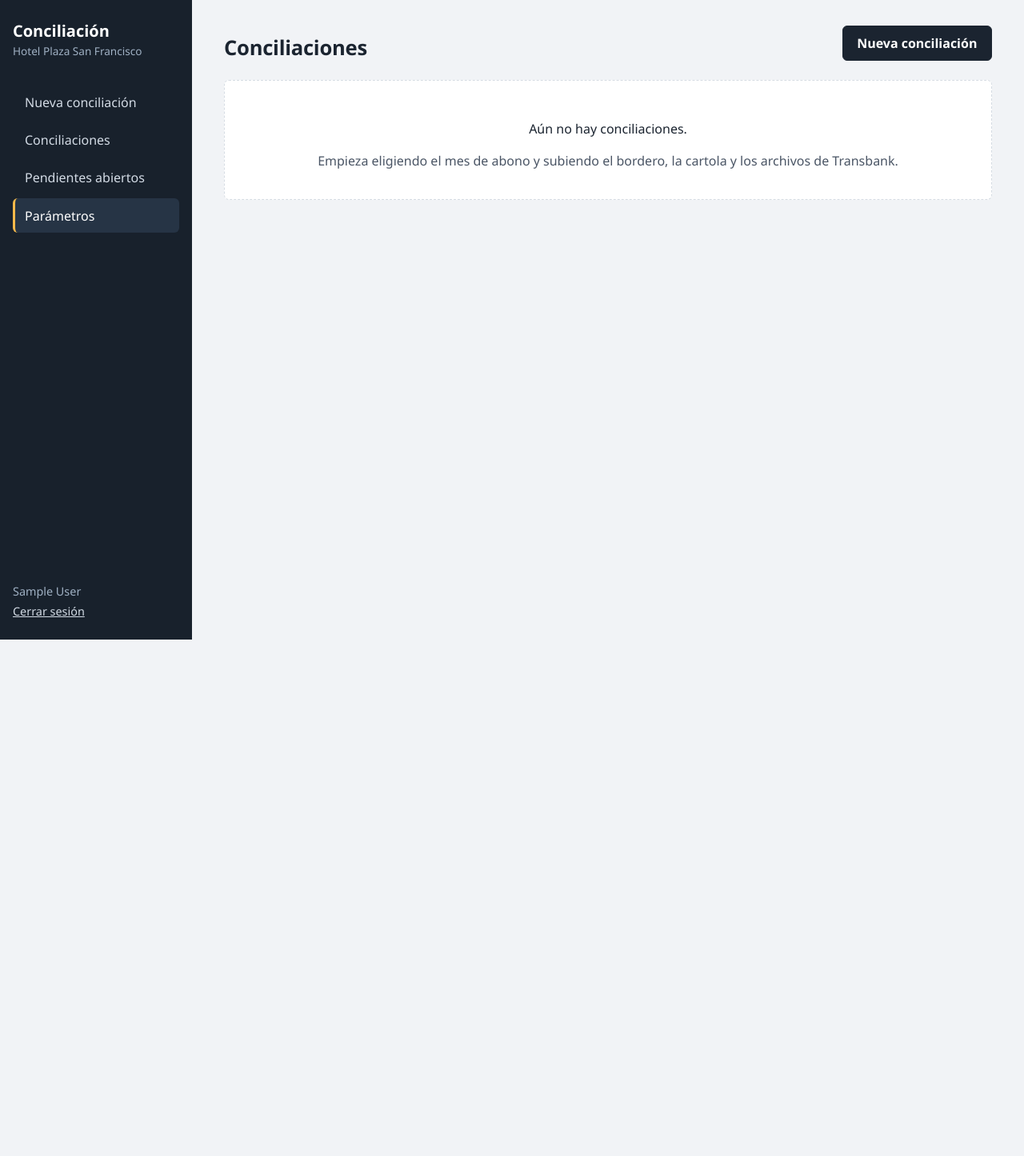
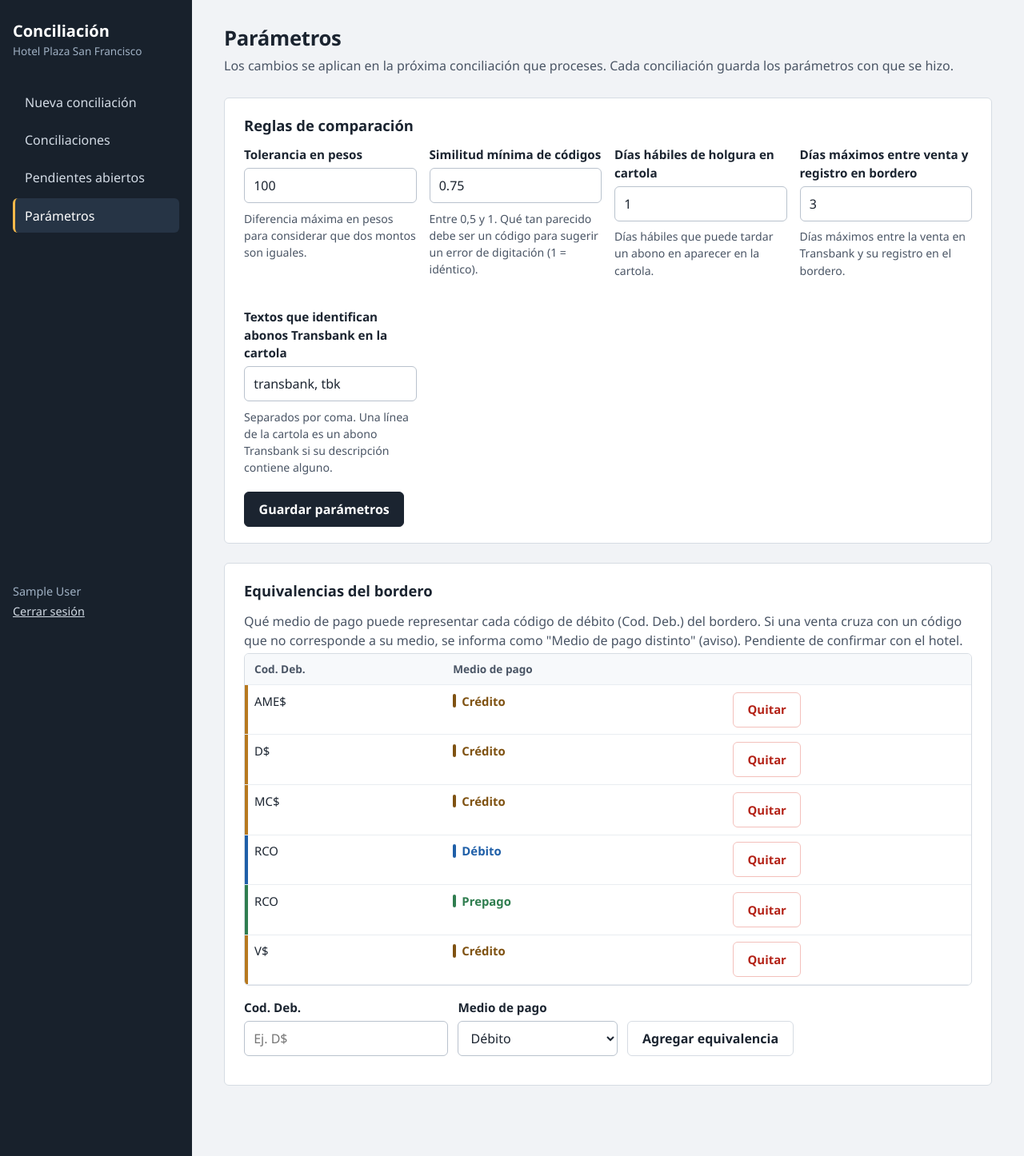
Before and after one commit to Roberto50p/Proyecto_de_titulo, a Django app: page /parametros/ in a window 1280 px wide. Shown: the whole page at 80% size. Before the commit the page ends 800 px from the top, so only its background shows below. Run offline with Django 5.2, Linux system fonts and the light colour scheme; the visitor is signed in with stand-in values (Sample User, id 1); data comes from the database, SQL or seed files in the repository.

Commit message:
Agrego historial, pendientes y parámetros; actualizo readme

```diff
--- a/proyecto/conciliacion/servicio.py
+++ b/proyecto/conciliacion/servicio.py
@@ -225,7 +225,7 @@ def procesar(conc: Conciliacion) -> Conciliacion:
         for r in resultado.to_dict("records"):
             v = ventas_obj[r["venta_id"]]
             v.categoria, v.mensaje, v.nota = r["categoria"], r["mensaje"], r["nota"]
-            v.codigo_sugerido = r["codigo_sugerido"] or ""
+            v.codigo_sugerido = "" if pd.isna(r["codigo_sugerido"]) else r["codigo_sugerido"]
             if not pd.isna(r["pago_id"]):
                 v.pago = pagos_por_id[int(r["pago_id"])]
                 v.monto_bordero, v.diferencia = int(r["monto_bordero"]), int(r["diferencia"])
--- a/proyecto/conciliacion/static/conciliacion/app.css
+++ b/proyecto/conciliacion/static/conciliacion/app.css
@@ -197,3 +197,16 @@ details summary { cursor: pointer; color: var(--tinta-suave); }
 @media (prefers-reduced-motion: reduce) {
   * { transition: none !important; }
 }
+
+/* Formularios de revisión dentro de tablas */
+.revisar { display: flex; flex-direction: column; gap: .35rem; min-width: 200px; }
+.revisar textarea, .revisar input[type=text] { min-height: 38px; font-size: .9rem; }
+.revisar .boton { min-height: 36px; padding: .3rem .8rem; align-self: flex-start; }
+.check { display: inline-flex; align-items: center; gap: .35rem; font-size: .9rem; }
+.check input { width: 18px; height: 18px; }
+
+/* Ajustes tras la prueba en navegador */
+.app { background: linear-gradient(to right, var(--lateral) 240px, var(--fondo) 240px); }
+.contenido { min-width: 0; }
+td.mensaje-celda { min-width: 320px; }
+@media (max-width: 900px) { .app { background: var(--fondo); } }
--- a/proyecto/conciliacion/templates/conciliacion/lista.html
+++ b/proyecto/conciliacion/templates/conciliacion/lista.html
@@ -1,11 +1,41 @@
 {% extends "conciliacion/base.html" %}
+{% load conciliacion_extras %}
 {% block titulo %}Conciliaciones{% endblock %}
 {% block contenido %}
 <header class="cabecera">
-  <h1>Conciliaciones</h1>
+  <div>
+    <h1>Conciliaciones</h1>
+    <p class="ayuda">Un registro por mes de abono. Abre un mes para ver sus fallas o descargar el PDF y el Excel.</p>
+  </div>
   <a class="boton boton-principal" href="{% url 'conciliacion:nueva' %}">Nueva conciliación</a>
 </header>
-{% if not conciliaciones %}
+{% if conciliaciones %}
+<div class="tabla-envoltura">
+  <table>
+    <thead><tr><th>Mes de abono</th><th>Estado</th><th class="num">Abonado</th><th class="num">En cartola</th><th class="num">Diferencial</th><th class="num">Ventas</th><th class="num">Con falla</th><th class="num">Pendientes</th><th>Procesada</th><th>Descargas</th></tr></thead>
+    <tbody>
+    {% for c in conciliaciones %}
+      <tr>
+        <td><a href="{% if c.estado == 'PROCESADA' %}{% url 'conciliacion:detalle' c.pk %}{% else %}{% url 'conciliacion:archivos' c.pk %}{% endif %}"><strong>{{ c.etiqueta }}</strong></a></td>
+        <td>{{ c.get_estado_display }}</td>
+        {% if c.estado == "PROCESADA" %}
+          <td class="num">{{ c.resumen.total.abono_tbk|pesos }}</td>
+          <td class="num">{{ c.resumen.total.abono_cartola|pesos }}</td>
+          <td class="num {% if c.resumen.total.diferencial %}error{% else %}estado-ok{% endif %}">{{ c.resumen.total.diferencial|pesos }}</td>
+          <td class="num">{{ c.resumen.total.n_ventas|miles }}</td>
+          <td class="num">{{ c.resumen.total.n_falla }}</td>
+          <td class="num">{{ c.resumen.n_pendientes|miles }}</td>
+          <td>{{ c.procesada_en|date:"d/m/Y H:i" }}</td>
+          <td><a href="{% url 'conciliacion:pdf' c.pk %}">PDF</a> · <a href="{% url 'conciliacion:excel' c.pk %}">Excel</a></td>
+        {% else %}
+          <td colspan="8" class="ayuda">Sin procesar: <a href="{% url 'conciliacion:archivos' c.pk %}">continuar con los archivos</a></td>
+        {% endif %}
+      </tr>
+    {% endfor %}
+    </tbody>
+  </table>
+</div>
+{% else %}
   <section class="vacio">
     <p>Aún no hay conciliaciones.</p>
     <p class="ayuda">Empieza eligiendo el mes de abono y subiendo el bordero, la cartola y los archivos de Transbank.</p>
--- /dev/null
+++ b/proyecto/conciliacion/templates/conciliacion/parametros.html
@@ -0,0 +1,54 @@
+{% extends "conciliacion/base.html" %}
+{% block titulo %}Parámetros{% endblock %}
+{% block contenido %}
+<header class="cabecera">
+  <div>
+    <h1>Parámetros</h1>
+    <p class="ayuda">Los cambios se aplican en la próxima conciliación que proceses. Cada conciliación guarda los parámetros con que se hizo.</p>
+  </div>
+</header>
+
+<form method="post" class="bloque" novalidate>
+  {% csrf_token %}
+  <h2>Reglas de comparación</h2>
+  <div class="fila-campos">
+    {% for campo in form %}
+      <div class="campo">
+        <label for="{{ campo.id_for_label }}">{{ campo.label }}</label>
+        {{ campo }}
+        {% if campo.help_text %}<p class="ayuda">{{ campo.help_text }}</p>{% endif %}
+        {% for e in campo.errors %}<p class="error" role="alert">{{ e }}</p>{% endfor %}
+      </div>
+    {% endfor %}
+  </div>
+  <div class="acciones"><button type="submit" class="boton boton-principal">Guardar parámetros</button></div>
+</form>
+
+<section class="bloque">
+  <h2>Equivalencias del bordero</h2>
+  <p class="ayuda">Qué medio de pago puede representar cada código de débito (Cod. Deb.) del bordero. Si una venta cruza con un código que no corresponde a su medio, se informa como "Medio de pago distinto" (aviso). Pendiente de confirmar con el hotel.</p>
+  <div class="tabla-envoltura" style="margin-bottom:1rem">
+    <table>
+      <thead><tr><th>Cod. Deb.</th><th>Medio de pago</th><th><span class="sr-only">Quitar</span></th></tr></thead>
+      <tbody>
+      {% for e in equivalencias %}
+        <tr class="fila-medio-{{ e.medio }}">
+          <td>{{ e.cod_deb }}</td>
+          <td><span class="medio medio-{{ e.medio }}">{{ e.get_medio_display }}</span></td>
+          <td><form method="post">{% csrf_token %}<button type="submit" name="quitar_equivalencia" value="{{ e.pk }}" class="boton boton-peligro" aria-label="Quitar {{ e }}">Quitar</button></form></td>
+        </tr>
+      {% empty %}<tr><td colspan="3">No hay equivalencias.</td></tr>{% endfor %}
+      </tbody>
+    </table>
+  </div>
+  <form method="post" class="filtros">
+    {% csrf_token %}
+    <input type="hidden" name="agregar_equivalencia" value="1">
+    <div class="campo"><label for="cod_deb">Cod. Deb.</label><input type="text" id="cod_deb" name="cod_deb" placeholder="Ej. D$" required></div>
+    <div class="campo"><label for="medio_eq">Medio de pago</label>
+      <select id="medio_eq" name="medio">{% for clave, nombre in medios %}<option value="{{ clave }}">{{ nombre }}</option>{% endfor %}</select>
+    </div>
+    <button type="submit" class="boton">Agregar equivalencia</button>
+  </form>
+</section>
+{% endblock %}
--- a/proyecto/conciliacion/templates/conciliacion/resultado.html
+++ b/proyecto/conciliacion/templates/conciliacion/resultado.html
@@ -126,7 +126,7 @@
     <h2><span class="medio medio-{{ vista }}">{{ capitulo.etiqueta }}</span></h2>
     <p>{{ capitulo.resumen.n_ventas|miles }} ventas · {{ capitulo.resumen.n_falla|miles }} con falla · ventas Transbank {{ capitulo.resumen.ventas|pesos }} · comisión + IVA {{ capitulo.resumen.comision_iva|pesos }}</p>
     {% for a in capitulo.abonos %}
-      <p class="{% if a.categoria == 'OK' %}estado-ok{% else %}estado-error{% endif %}">Abono del {{ a.fecha_abono|date:"d/m/Y" }} por {{ a.total_abono|pesos }}: {% if a.categoria == 'OK' %}cuadra con la cartola{% else %}no cuadra con la cartola{% endif %}. <span class="ayuda">{{ a.mensaje }}</span></p>
+      <p class="{% if a.categoria == 'OK' %}estado-ok{% else %}estado-error{% endif %}">Abono del {{ a.fecha_abono|date:"d/m/Y" }} por {{ a.total_abono|pesos }}: {% if a.categoria == 'OK' %}cuadra con la cartola ({{ a.cartola_fecha|date:"d/m/Y" }}).{% else %}no cuadra con la cartola. <span class="ayuda">{{ a.mensaje }}</span>{% endif %}</p>
     {% endfor %}
   </section>
 
--- a/proyecto/conciliacion/urls.py
+++ b/proyecto/conciliacion/urls.py
@@ -14,6 +14,8 @@ urlpatterns = [
     path("conciliaciones/<int:pk>/", views.detalle, name="detalle"),
     path("conciliaciones/<int:pk>/pdf/", views.descargar_pdf, name="pdf"),
     path("conciliaciones/<int:pk>/excel/", views.descargar_excel, name="excel"),
-    path("pendientes/", views.lista, name="pendientes"),
-    path("parametros/", views.lista, name="parametros"),
+    path("ventas/<int:pk>/revisar/", views.revisar_venta, name="revisar_venta"),
+    path("pendientes/", views.pendientes, name="pendientes"),
+    path("pendientes/<int:pk>/revisar/", views.revisar_pendiente, name="revisar_pendiente"),
+    path("parametros/", views.parametros, name="parametros"),
 ]
--- a/proyecto/conciliacion/views.py
+++ b/proyecto/conciliacion/views.py
@@ -2,11 +2,14 @@ from django.contrib import messages
 from django.contrib.auth.decorators import login_required
 from django.http import HttpResponse
 from django.shortcuts import get_object_or_404, redirect, render
+from django.urls import reverse
+from django.utils.http import url_has_allowed_host_and_scheme
 from django.views.decorators.http import require_POST
 
 from . import servicio
-from .forms import MesForm
-from .models import ArchivoCargado, Conciliacion
+from .forms import MesForm, ParametrosForm, RevisionForm
+from .models import (MEDIO_CHOICES, ArchivoCargado, Conciliacion, EquivalenciaMedio, ParametrosSistema, Pendiente,
+                     VentaTransbank)
 from .motor import categorias as cat
 from .reportes import excel, pdf
 from .reportes.datos import armar
@@ -27,7 +30,7 @@ def inicio(request):
 
 @login_required
 def lista(request):
-    return render(request, "conciliacion/lista.html", {"conciliaciones": []})
+    return render(request, "conciliacion/lista.html", {"conciliaciones": Conciliacion.objects.all()})
 
 
 # ------------------------------------------------------------------ asistente
@@ -62,6 +65,7 @@ def archivos(request, pk):
         subidos = request.FILES.getlist("archivos")
         if not subidos:
             messages.error(request, "Selecciona al menos un archivo.")
+        leidos = 0
         for f in subidos:
             huella = servicio.sha256_de(f)
             if conc.archivos.filter(sha256=huella).exists():
@@ -74,8 +78,10 @@ def archivos(request, pk):
             if ac.error:
                 messages.error(request, f"{ac.nombre}: {ac.error}")
             else:
-                messages.success(request, f"{ac.nombre}: leído como {ac.get_tipo_display()}"
-                                          f"{' ' + ac.get_medio_display() if ac.medio else ''}.")
+                leidos += 1
+        if leidos:
+            messages.success(request, f"{leidos} archivo{'s' if leidos > 1 else ''} leído{'s' if leidos > 1 else ''} "
+                                      "correctamente. Revisa cómo se reconoció cada uno en la tabla.")
         return redirect("conciliacion:archivos", conc.pk)
     return render(request, "conciliacion/nueva_archivos.html",
                   {"conc": conc, "archivos": conc.archivos.all(), "pasos": _pasos(2)})
@@ -162,3 +168,81 @@ def descargar_excel(request, pk):
                              content_type="application/vnd.openxmlformats-officedocument.spreadsheetml.sheet")
     respuesta["Content-Disposition"] = f'attachment; filename="conciliacion_{conc.anio}_{conc.mes:02d}.xlsx"'
     return respuesta
+
+
+# ------------------------------------------------------------------ gestión
+
+
+def _volver_seguro(request, por_defecto: str) -> str:
+    destino = request.POST.get("volver", "")
+    if destino and url_has_allowed_host_and_scheme(destino, allowed_hosts={request.get_host()},
+                                                   require_https=request.is_secure()):
+        return destino
+    return por_defecto
+
+
+@login_required
+@require_POST
+def revisar_venta(request, pk):
+    venta = get_object_or_404(VentaTransbank, pk=pk)
+    form = RevisionForm(request.POST)
+    if form.is_valid():
+        venta.revisado = form.cleaned_data["revisado"]
+        venta.observacion = form.cleaned_data["observacion"]
+        venta.save(update_fields=["revisado", "observacion"])
+        messages.success(request, f"Observación guardada para {venta.codigo_autorizacion}.")
+    return redirect(_volver_seguro(request, reverse("conciliacion:detalle", args=[venta.conciliacion_id])))
+
+
+@login_required
+def pendientes(request):
+    abiertos = Pendiente.objects.filter(abierto=True).select_related("pago", "origen")
+    medio_filtro = request.GET.get("medio", "")
+    if medio_filtro:
+        abiertos = abiertos.filter(medio=medio_filtro)
+    return render(request, "conciliacion/pendientes.html", {
+        "pendientes": abiertos.order_by("pago__fecha", "pago__hora"),
+        "total": Pendiente.objects.filter(abierto=True).count(),
+        "medios": MEDIO_CHOICES, "medio_filtro": medio_filtro,
+    })
+
+
+@login_required
+@require_POST
+def revisar_pendiente(request, pk):
+    pendiente = get_object_or_404(Pendiente, pk=pk)
+    form = RevisionForm(request.POST)
+    if form.is_valid():
+        pendiente.revisado = form.cleaned_data["revisado"]
+        pendiente.observacion = form.cleaned_data["observacion"]
+        pendiente.save(update_fields=["revisado", "observacion"])
+        messages.success(request, "Observación guardada.")
+    return redirect(_volver_seguro(request, reverse("conciliacion:pendientes")))
+
+
+@login_required
+def parametros(request):
+    instancia = ParametrosSistema.cargar()
+    form = ParametrosForm(instance=instancia)
+    if request.method == "POST":
+        if "agregar_equivalencia" in request.POST:
+            cod_deb = request.POST.get("cod_deb", "").strip().upper()
+            medio = request.POST.get("medio", "")
+            if cod_deb and medio in dict(MEDIO_CHOICES):
+                EquivalenciaMedio.objects.get_or_create(cod_deb=cod_deb, medio=medio)
+                messages.success(request, f"{cod_deb} ahora puede ser {dict(MEDIO_CHOICES)[medio]}.")
+            else:
+                messages.error(request, "Indica el Cod. Deb. y el medio de pago.")
+            return redirect("conciliacion:parametros")
+        if "quitar_equivalencia" in request.POST:
+            EquivalenciaMedio.objects.filter(pk=request.POST["quitar_equivalencia"]).delete()
+            messages.info(request, "Equivalencia quitada.")
+            return redirect("conciliacion:parametros")
+        form = ParametrosForm(request.POST, instance=instancia)
+        if form.is_valid():
+            form.save()
+            messages.success(request, "Parámetros guardados. Se aplican en la próxima conciliación que proceses.")
+            return redirect("conciliacion:parametros")
+    return render(request, "conciliacion/parametros.html", {
+        "form": form, "equivalencias": EquivalenciaMedio.objects.all(), "medios": MEDIO_CHOICES,
+    })
```
Also changed, not shown: proyecto/Estructura.txt (deleted, +0 -26 lines), proyecto/conciliacion/templates/conciliacion/_revisar_venta.html (+8 -1 lines), proyecto/conciliacion/templates/conciliacion/pendientes.html (added, +53 -0 lines), proyecto/conciliacion/tests/test_integracion_real.py (+1 -0 lines), proyecto/conciliacion/tests/test_vistas_gestion.py (added, +79 -0 lines), proyecto/readme.md (added).
